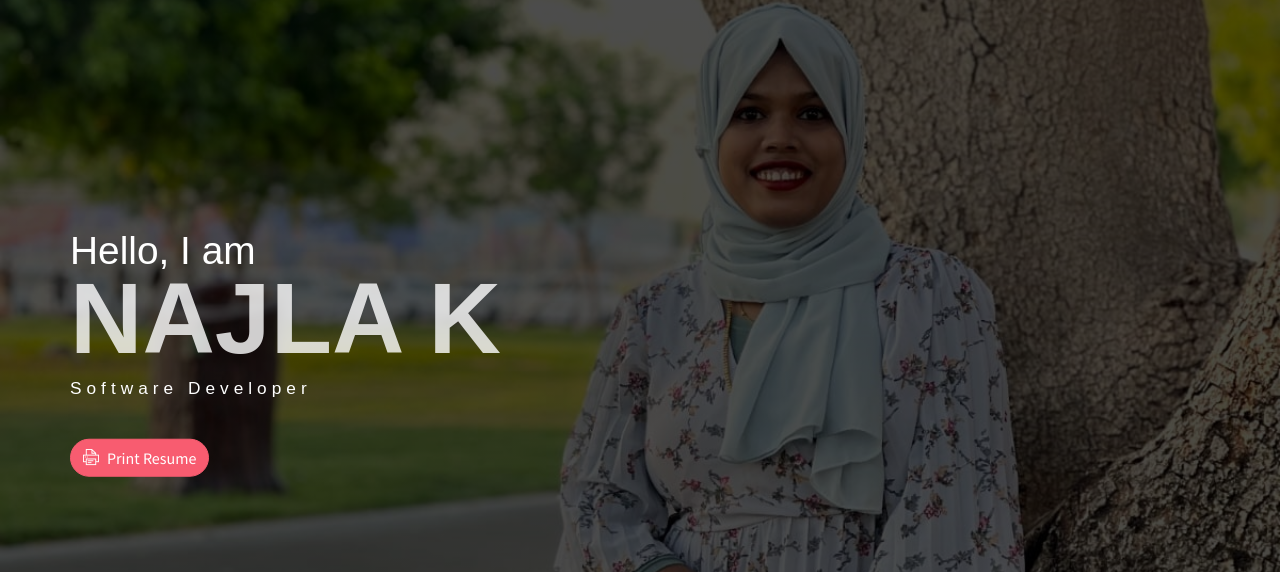
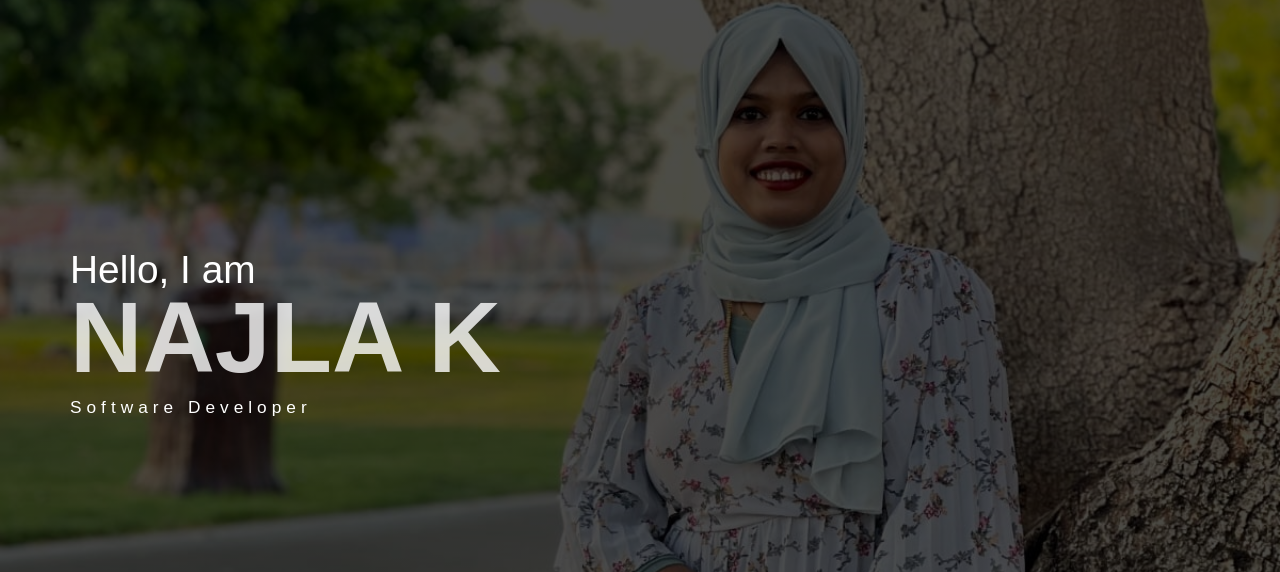
Before and after one commit to Najla-123/najlak, a plain HTML site: page index.html in a window 1280 px wide. Shown: the top 572 px of the page. Drawn offline with Linux system fonts and the light colour scheme; some packages are replaced by stand-ins of ours.

Commit message:
Update index.html

```diff
--- a/index.html
+++ b/index.html
@@ -19,8 +19,7 @@
                 <h4 class="header-subtitle" >Hello, I am</h4>
                 <h1 class="header-title">NAJLA K</h1>
                 <h6 class="header-mono" >  Software Developer</h6>
-                <button class="btn btn-primary btn-rounded"><i class="ti-printer pr-2"></i>Print Resume</button>
-            </div>
+                </div>
         </div>
     </header>
     <nav class="navbar sticky-top navbar-expand-lg navbar-light bg-white" data-spy="affix" data-offset-top="510">
```
